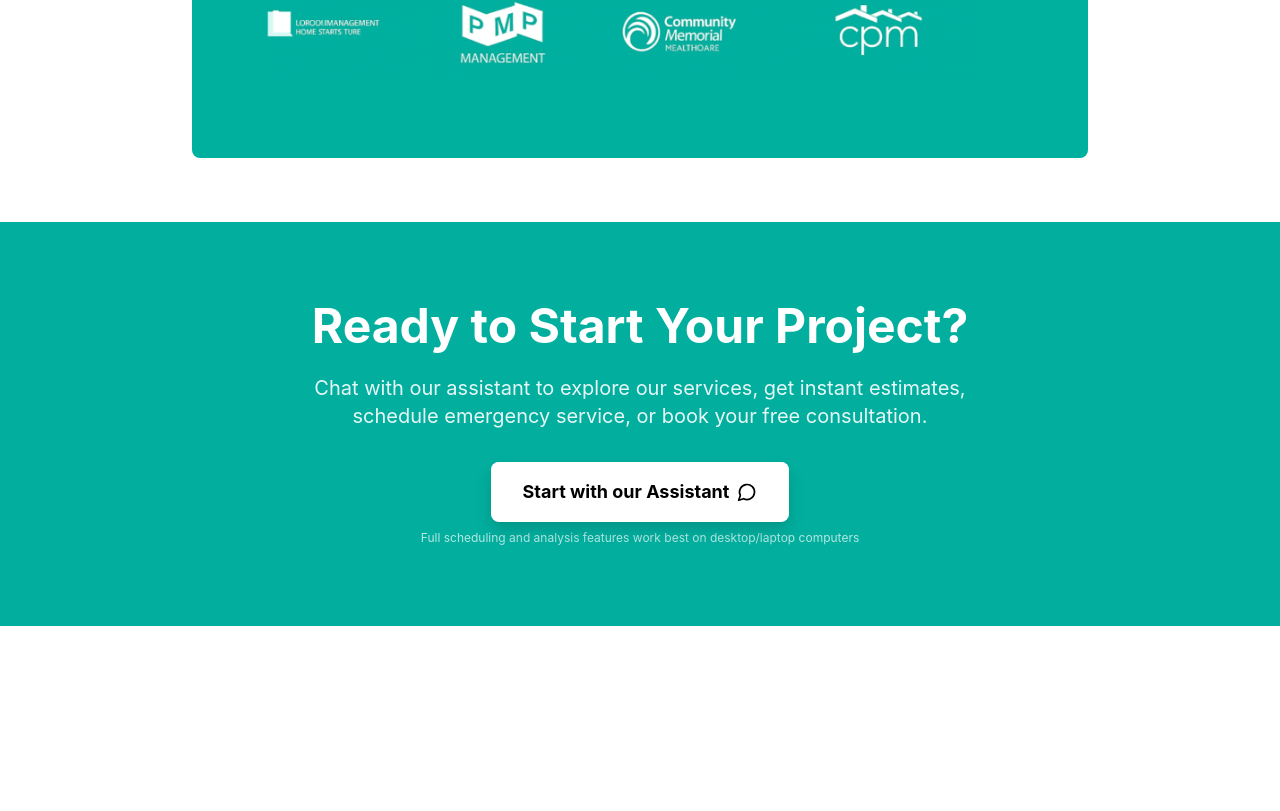
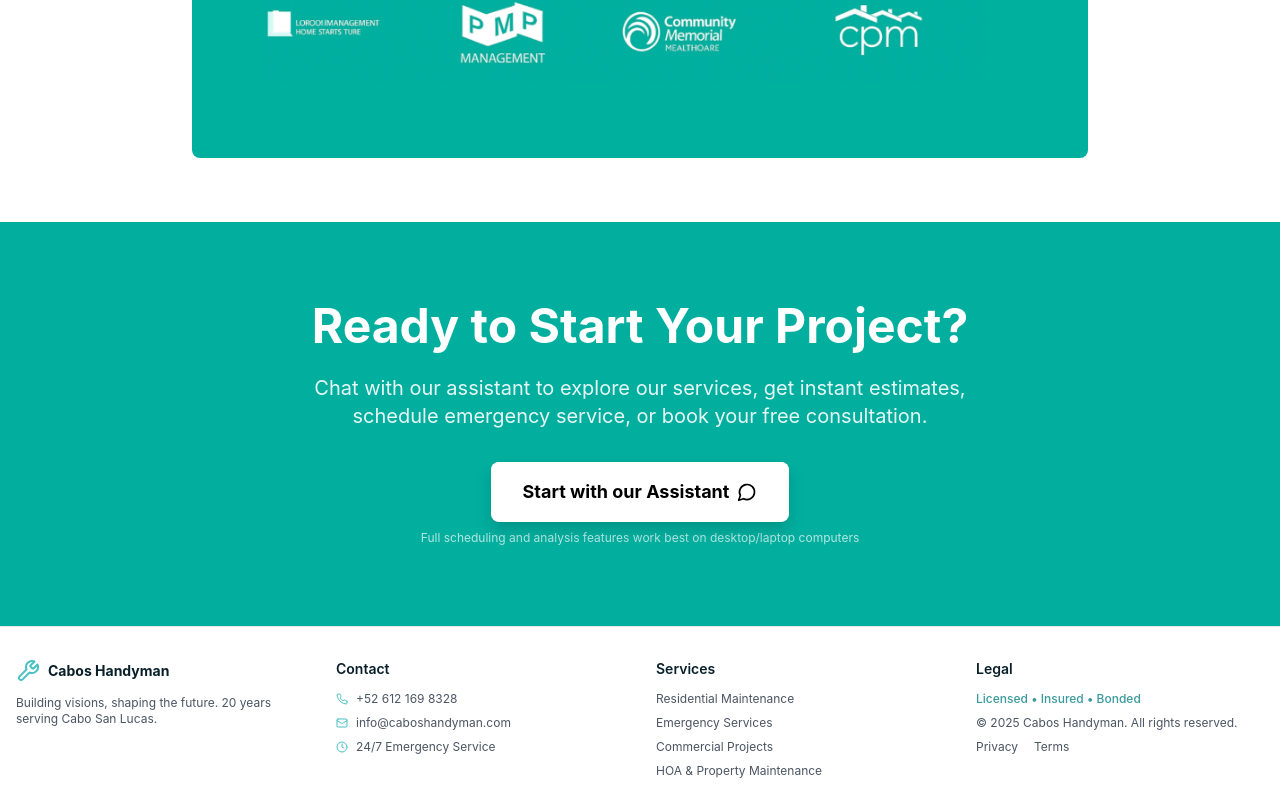
Before and after one commit to edgpac/caboshandyman, a React (Vite) app: page / in a window 1280 px wide. Shown: the part 2508-3319 px from the top of the page. Before the commit the page ends 3134 px from the top, so only its background shows below. Built offline with nearby package versions, Linux system fonts and the light colour scheme.

Commit message:
Add footer component to homepage

```diff
--- a/src/components/MaintenanceMasterHomepage.tsx
+++ b/src/components/MaintenanceMasterHomepage.tsx
@@ -1,5 +1,6 @@
 import React, { useState } from 'react';
 import { Phone, Mail, MapPin, Calendar, ArrowRight, MessageCircle } from 'lucide-react';
+import Footer from './Footer';
 import SecureAIAssistant from './SecureAIAssistant';
 import partnersImage from '../assets/partners-section.png';
 import kitchenImage from '../assets/modern-kitchen-remodel.jpeg';
@@ -224,6 +225,9 @@ export default function CabosHandymanHomepage() {
         onClose={() => setIsAIAssistantOpen(false)}
         initialMode={aiAssistantMode}
       />
+
+      {/* Footer */}
+      <Footer />
     </div>
   );
 }
```
Also changed, not shown: src/components/Footer.tsx (renamed from src/components/Footer.jsx).
